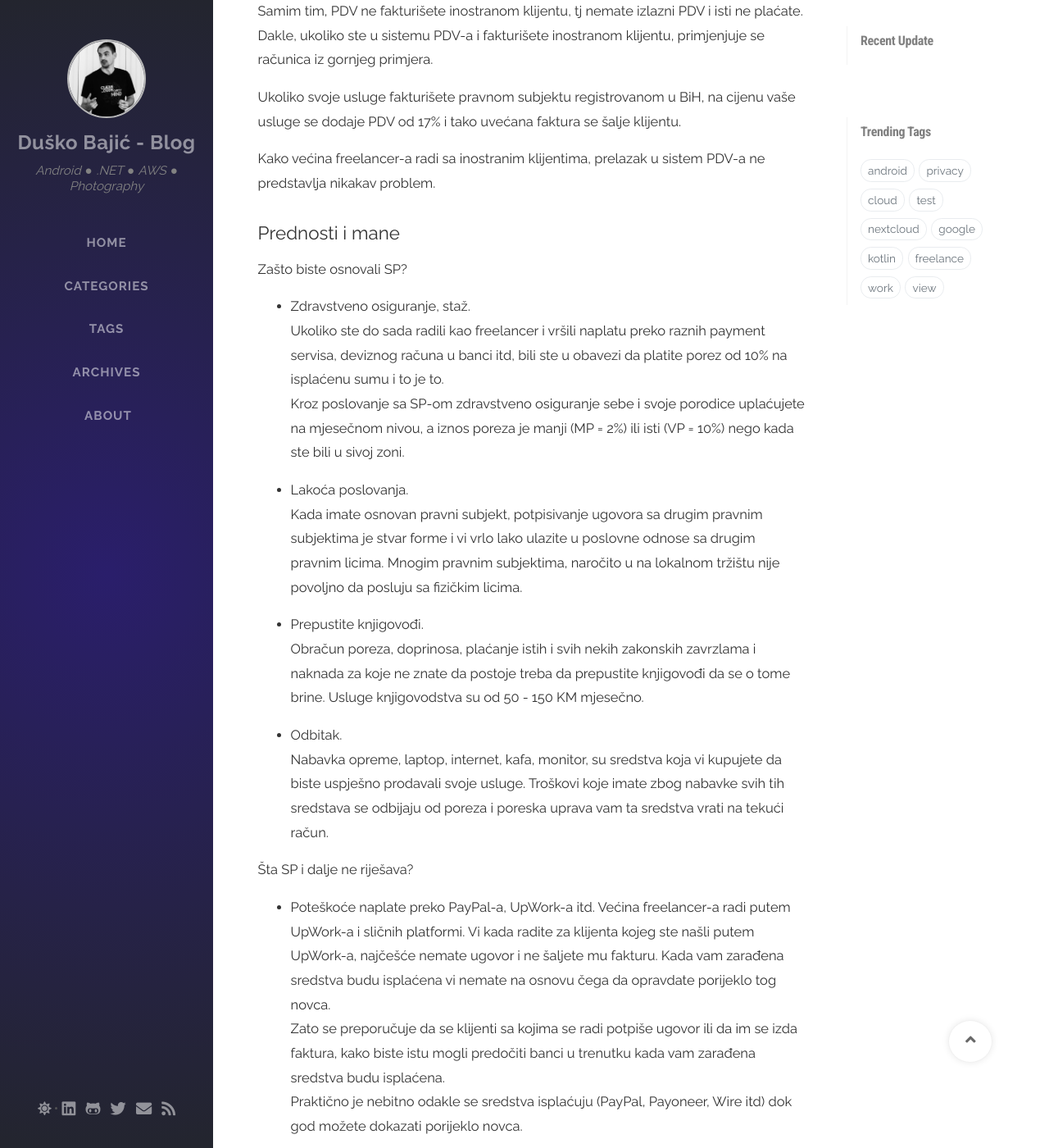
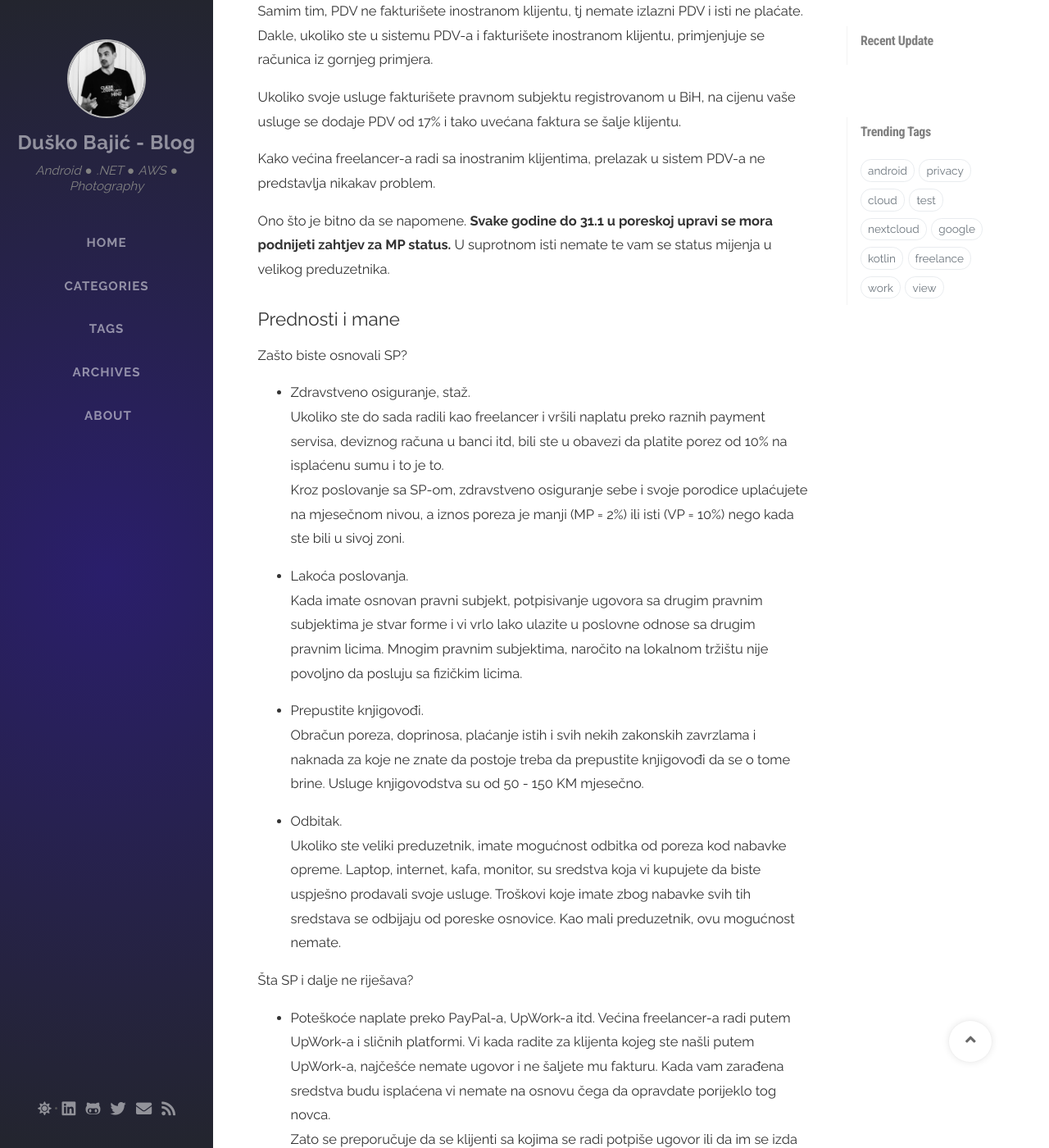
Before and after one commit to bajicdusko/bajicdusko.github.io, a Jekyll site: the page built from _posts/2021-04-05-registracija-sp-republika-srpska.md, in a window 1280 px wide and 1400 px high, scrolled down 2350 px. Shown: the whole window at 82% size. Built offline with Jekyll 4.4.1, drawn with Linux system fonts in a browser that asks for light colours; nearby versions of some CDN libraries; comment, search, counter and statistics services are not loaded; some of the changed text lies outside the part shown.

Commit message:
Additional MP explanations for SP. Copy fixes.

```diff
--- a/_posts/2021-04-05-registracija-sp-republika-srpska.md
+++ b/_posts/2021-04-05-registracija-sp-republika-srpska.md
@@ -76,22 +76,24 @@ Ukoliko svoje usluge fakturišete pravnom subjektu registrovanom u BiH, na cijen
 
 Kako većina freelancer-a radi sa inostranim klijentima, prelazak u sistem PDV-a ne predstavlja nikakav problem.
 
+Ono što je bitno da se napomene. **Svake godine do 31.1 u poreskoj upravi se mora podnijeti zahtjev za MP status.** U suprotnom isti nemate te vam se status mijenja u velikog preduzetnika.
+
 ## Prednosti i mane
 
 Zašto biste osnovali SP?
 
 - Zdravstveno osiguranje, staž.
   Ukoliko ste do sada radili kao freelancer i vršili naplatu preko raznih payment servisa, deviznog računa u banci itd, bili ste u obavezi da platite porez od 10% na isplaćenu sumu i to je to.
-  Kroz poslovanje sa SP-om zdravstveno osiguranje sebe i svoje porodice uplaćujete na mjesečnom nivou, a iznos poreza je manji (MP = 2%) ili isti (VP = 10%) nego kada ste bili u sivoj zoni.
+  Kroz poslovanje sa SP-om, zdravstveno osiguranje sebe i svoje porodice uplaćujete na mjesečnom nivou, a iznos poreza je manji (MP = 2%) ili isti (VP = 10%) nego kada ste bili u sivoj zoni.
 
 - Lakoća poslovanja.
-  Kada imate osnovan pravni subjekt, potpisivanje ugovora sa drugim pravnim subjektima je stvar forme i vi vrlo lako ulazite u poslovne odnose sa drugim pravnim licima. Mnogim pravnim subjektima, naročito u na lokalnom tržištu nije povoljno da posluju sa fizičkim licima.
+  Kada imate osnovan pravni subjekt, potpisivanje ugovora sa drugim pravnim subjektima je stvar forme i vi vrlo lako ulazite u poslovne odnose sa drugim pravnim licima. Mnogim pravnim subjektima, naročito na lokalnom tržištu nije povoljno da posluju sa fizičkim licima.
 
 - Prepustite knjigovođi.
   Obračun poreza, doprinosa, plaćanje istih i svih nekih zakonskih zavrzlama i naknada za koje ne znate da postoje treba da prepustite knjigovođi da se o tome brine. Usluge knjigovodstva su od 50 - 150 KM mjesečno.
 
 - Odbitak.
-Nabavka opreme, laptop, internet, kafa, monitor, su sredstva koja vi kupujete da biste uspješno prodavali svoje usluge. Troškovi koje imate zbog nabavke svih tih sredstava se odbijaju od poreza i poreska uprava vam ta sredstva vrati na tekući račun.
+Ukoliko ste veliki preduzetnik, imate mogućnost odbitka od poreza kod nabavke opreme. Laptop, internet, kafa, monitor, su sredstva koja vi kupujete da biste uspješno prodavali svoje usluge. Troškovi koje imate zbog nabavke svih tih sredstava se odbijaju od poreske osnovice. Kao mali preduzetnik, ovu mogućnost nemate.
 
 Šta SP i dalje ne riješava?
 
@@ -129,9 +131,11 @@ Iz ličnog iskustva, proces osnovanja SP-a u Banjoj Luci traje oko 30 dana.
 
 ### Knjigovođa
 
-Ukoliko ste mali preduzetnik i znate da sami izračunate poreze i doprinose, knjigovođa vam manje-više i ne treba. Međutim, postoje razne naknade kojih niste svjesni, npr "naknada za vodu"... sa druge strane, pošto sa SP odgovarate svojom imovinom, ne želite da se dovedete u situaciju da vam poreska šalje opomene zbog propuštenog plaćanja.
+Ukoliko ste mali preduzetnik i znate da sami izračunate poreze i doprinose, knjigovođa vam manje-više i ne treba. Međutim, postoje razne naknade kojih niste svjesni, npr "Vodoprivredna naknada" od 6KM... sa druge strane, pošto sa SP odgovarate svojom imovinom, ne želite da se dovedete u situaciju da vam poreska šalje opomene zbog propuštenog plaćanja.
 50KM mjesečno za knjigovođu je mala cijena za spriječavanje glavobolje i frustracije. Kada postanete veliki preduzetnik, knjigovođa će vam svakako trebati, a i pomoći će vam u transformaciji iz MP u VP.
 Dobronamjeran savjet, unajmite knjigovođu.
+
+Ukoliko pak odlučite da sami vodite knjige u plaćate porez, poželjno je da podnesete zahtjev u poreskoj upravi za elektronski pristup aplikacijama preko kojih se podnose poreske prijave.
 
 ## SP: Da ili ne?
 Zavisi od mnogo čega. Ukoliko imate vrlo mali promet, mozda je ipak autorski ugovor svako toliko bolje rješenje.
```
Also changed, not shown: other parts of _posts/2021-04-05-registracija-sp-republika-srpska.md (+1 -1 lines).
